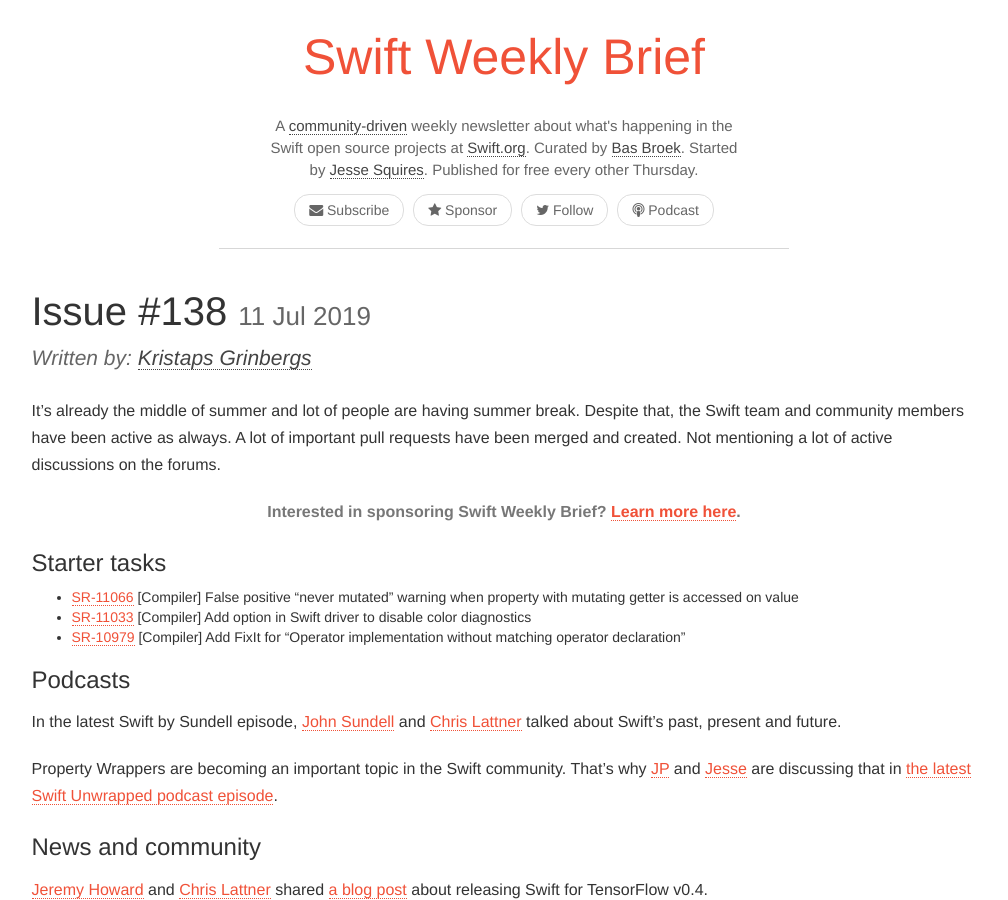
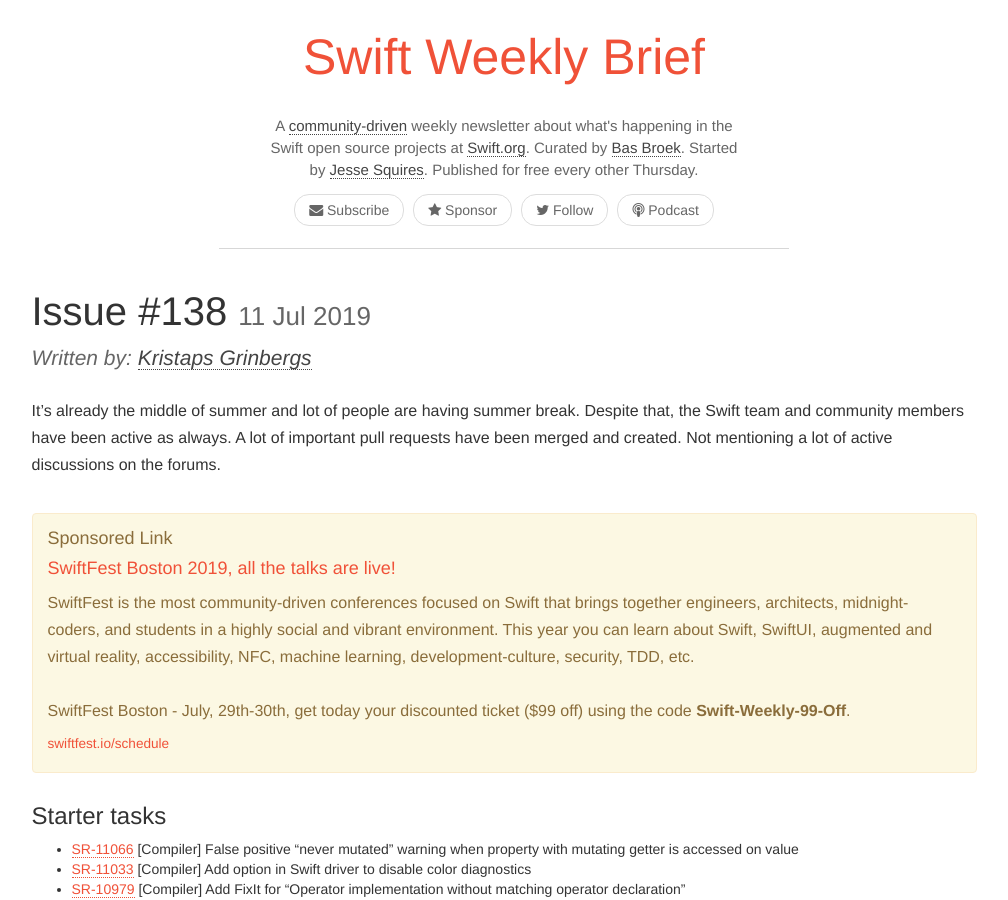
Before and after one commit to SwiftWeekly/swiftweekly.github.io, a Jekyll site: the page built from _posts/2019-07-11-issue-138.md, in a window 1280 px wide and 900 px high. Shown: the whole window, without its empty margins (136-1144 px from the left). Built offline with Jekyll 4.4.1, drawn with Linux system fonts in a browser that asks for light colours.

Commit message:
Add sponsor

```diff
--- a/_posts/2019-07-11-issue-138.md
+++ b/_posts/2019-07-11-issue-138.md
@@ -2,6 +2,12 @@
 layout: post
 title: ! 'Issue #138'
 author: fassko
+sponsor:
+    link: https://www.eventbrite.com/e/swiftfest-2019-tickets-56501408233?discount=Swift-Weekly-99-Off
+    heading: SwiftFest Boston 2019, all the talks are live!
+    body: 'SwiftFest is the most community-driven conferences focused on Swift that brings together engineers, architects, midnight-coders, and students in a highly social and vibrant environment. This year you can learn about Swift, SwiftUI, augmented and virtual reality, accessibility, NFC, machine learning, development-culture, security, TDD, etc.
+<br /><br />SwiftFest Boston - July, 29th-30th, get today your discounted ticket ($99 off) using the code **Swift-Weekly-99-Off**.'
+    displaylink: swiftfest.io/schedule
 ---
 
 It's already the middle of summer and lot of people are having summer break. Despite that, the Swift team and community members have been active as always. A lot of important pull requests have been merged and created. Not mentioning a lot of active discussions on the forums.
```
